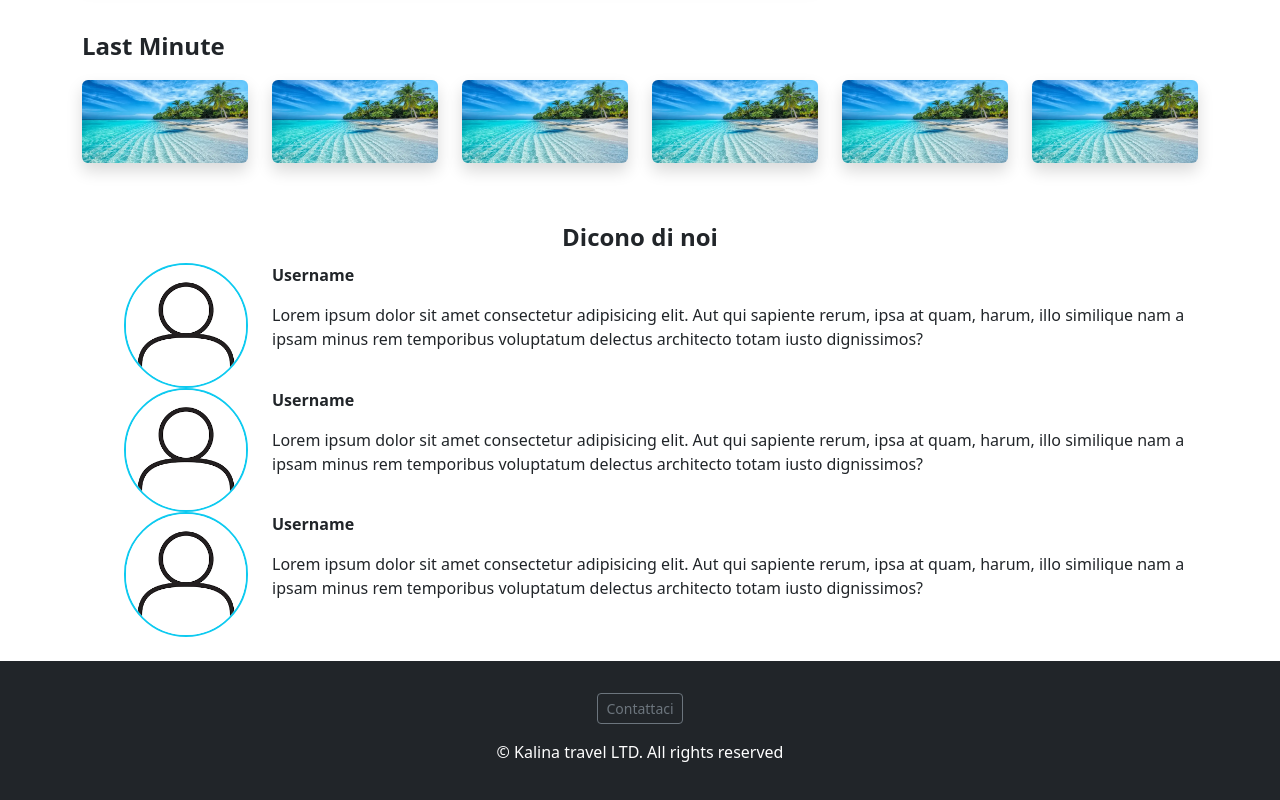
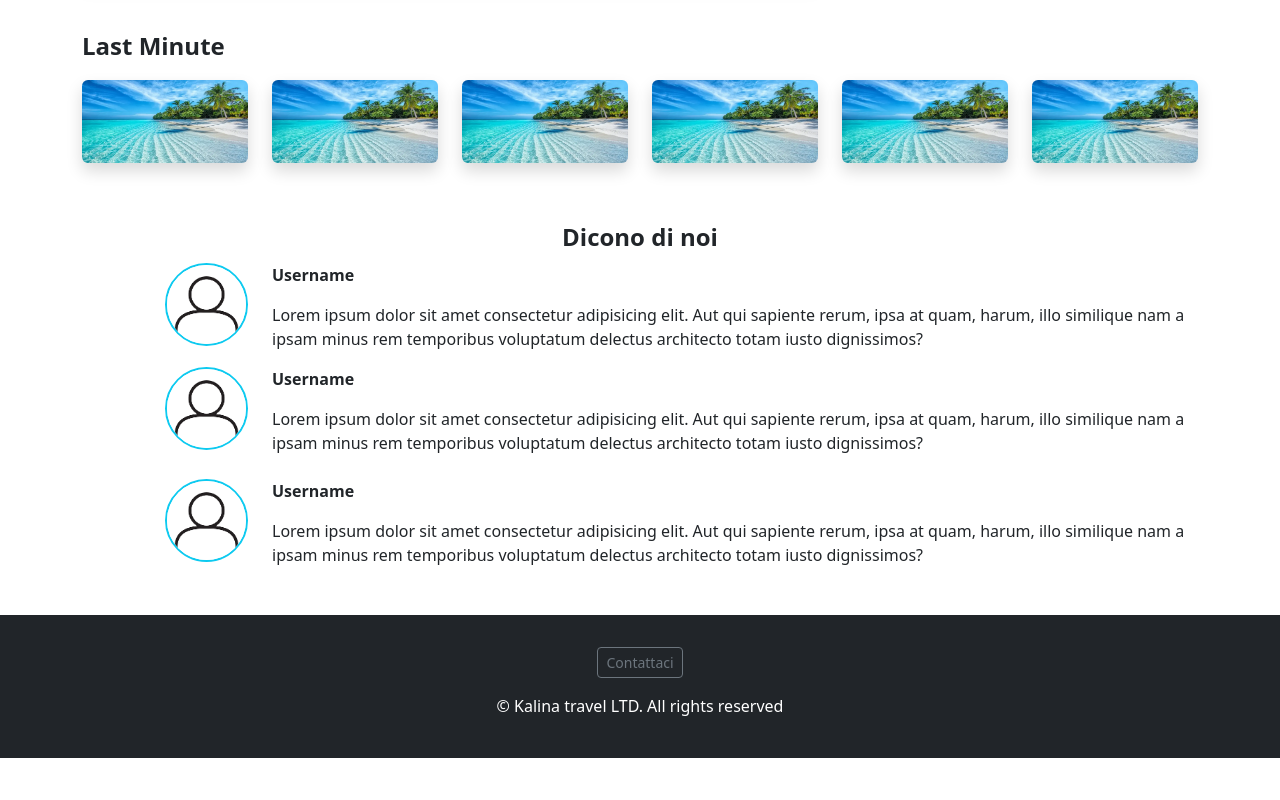
Before and after one commit to FabioGilardi/U2-W2-D2, a plain HTML site: page index.html in a window 1280 px wide. Shown: the part 1982-2782 px from the top of the page. After the commit the page ends 2740 px from the top, so only its background shows below. Drawn offline with nearby package versions, Linux system fonts and the light colour scheme.

Commit message:
user-logo fixed

```diff
--- a/index.html
+++ b/index.html
@@ -411,7 +411,7 @@
                 <img
                   src="./assets/user2.png"
                   alt="user"
-                  class="w-75 w-lg-50 border border-2 border-info rounded-circle"
+                  class="w-50 border border-2 border-info rounded-circle"
                 />
               </div>
               <div class="col-10">
@@ -431,7 +431,7 @@
                 <img
                   src="./assets/user2.png"
                   alt="user"
-                  class="w-75 w-lg-50 border border-2 border-info rounded-circle"
+                  class="w-50 border border-2 border-info rounded-circle"
                 />
               </div>
               <div class="col-10 mb-2">
@@ -451,7 +451,7 @@
                 <img
                   src="./assets/user2.png"
                   alt="user"
-                  class="w-75 w-lg-50 border border-2 border-info rounded-circle"
+                  class="w-50 border border-2 border-info rounded-circle"
                 />
               </div>
               <div class="col-10 mb-2">
```
